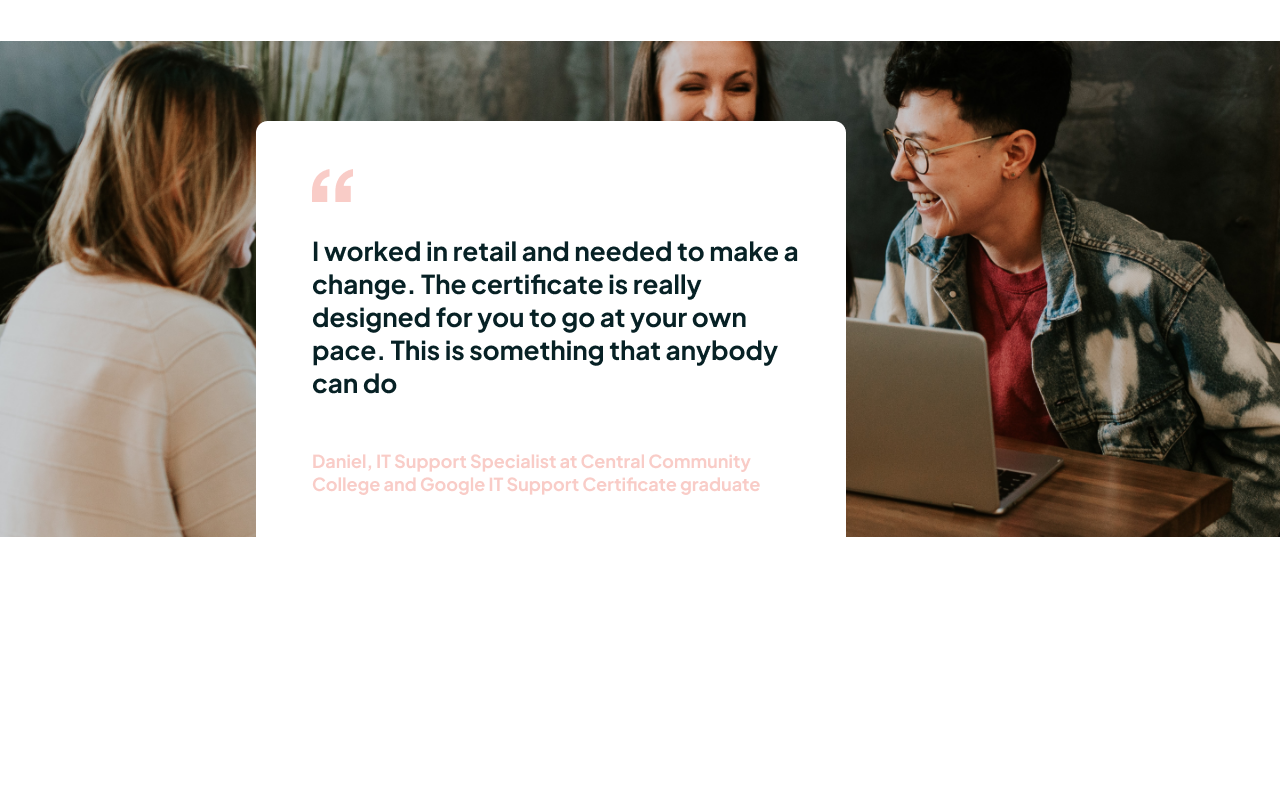
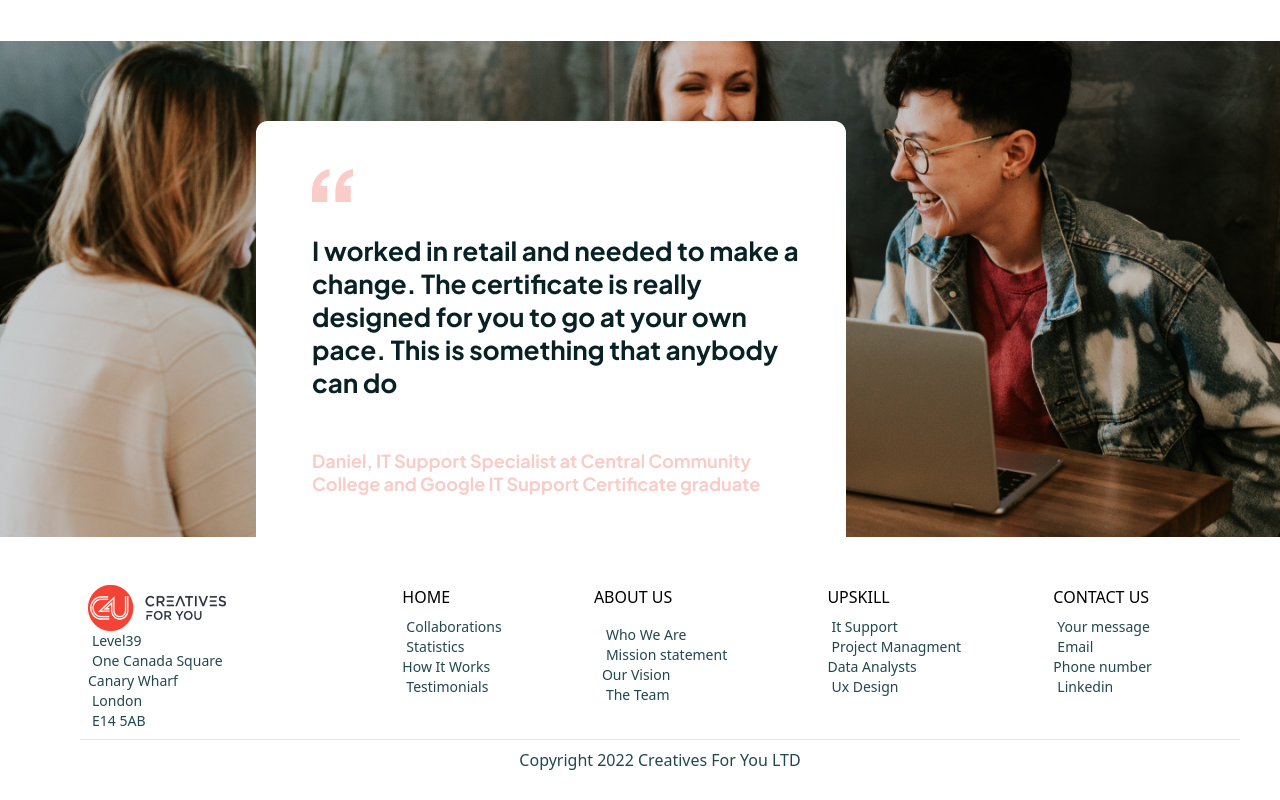
Before and after one commit to ebnaayadepu/Tailwind-Assainment-03, a website built with Vite: page index.html in a window 1280 px wide. Shown: the part 6908-7708 px from the top of the page. Before the commit the page ends 7464 px from the top, so only its background shows below. Built offline with nearby package versions, Linux system fonts and the light colour scheme.

Commit message:
footer section

```diff
--- a/index.html
+++ b/index.html
@@ -370,5 +370,67 @@
          <img class="object-cover w-24 md:w-52 lg:w-auto h-auto" src="image/Text Container.png" alt="">
         </div>
        </div>
+
+       <!--THIS IS FOOTER  SECTION-->
+       <footer class="md:pt-10 pt-5 px-2 md:px-10 lg:ps-20 ">
+        <div class="grid grid-col-24 grid-flow-col">
+        <div class="col-span-4 md:p-2">
+          <img src="image/c4u full logo_2022 1.png" alt="">
+          <ul class="flex flex-col text-[10px] md:text-sm text-[#20484F]">
+            <a class="hover:text-red-600 hover:scale-105 duration-500 transition-all translate-x-1" href="#">Level39</a>
+            <a class="hover:text-red-600 hover:scale-105 duration-500 transition-all translate-x-1"  href="#">One Canada Square</a>
+            <a class="hover:text-red-600 hover:scale-105 duration-500 transition-all translate-x-1"  href="#"><a href="#"> Canary Wharf</a>
+            <a class="hover:text-red-600 hover:scale-105 duration-500 transition-all translate-x-1"  href="#">London</a>
+            <a class="hover:text-red-600 hover:scale-105 duration-500 transition-all translate-x-1"  href="#">E14 5AB</a>
+          </ul>
+        </div>
+        <div class="col-span-8 md:col-span-4">
+
+        </div>
+
+        <div class="col-span-4 md:p-2">
+          <button class="uppercase text-sm md:text-base mb-2">home</button>
+          <ul class="flex flex-col text-[10px] md:text-sm text-[#20484F]">
+            <a class="hover:text-red-600 hover:scale-105 duration-500 transition-all translate-x-1"  href="#">Collaborations</a>
+            <a class="hover:text-red-600 hover:scale-105 duration-500 transition-all translate-x-1"  href="#">Statistics</a>
+            <a class="hover:text-red-600 hover:scale-105 duration-500 transition-all translate-x-1"  href="#"><a href="#"> How It Works </a>
+            <a class="hover:text-red-600 hover:scale-105 duration-500 transition-all translate-x-1"  href="#">Testimonials </a>
+          </ul>
+        </div>
+
+        <div class="col-span-4 md:p-2">
+          <button class="uppercase text-sm md:text-base mb-2">about us</button>
+          <ul class="flex flex-col text-[10px] md:text-sm text-[#20484F] p-2">
+            <a class="hover:text-red-600 hover:scale-105 duration-500 transition-all translate-x-1"  href="#">Who We Are</a>
+            <a class="hover:text-red-600 hover:scale-105 duration-500 transition-all translate-x-1"  href="#">Mission statement </a>
+            <a class="hover:text-red-600 hover:scale-105 duration-500 transition-all translate-x-1"  href="#"><a href="#"> Our Vision  </a>
+            <a class="hover:text-red-600 hover:scale-105 duration-500 transition-all translate-x-1"  href="#">The Team</a>
+          </ul>
+        </div>
+
+        <div class="col-span-4 md:p-2">
+          <button class="uppercase text-sm md:text-base mb-2">upskill</button>
+          <ul class="flex flex-col text-[10px] md:text-sm text-[#20484F]">
+            <a class="hover:text-red-600 hover:scale-105 duration-500 transition-all translate-x-1"  href="#">It Support </a>
+            <a class="hover:text-red-600 hover:scale-105 duration-500 transition-all translate-x-1"  href="#">Project Managment  </a>
+            <a class="hover:text-red-600 hover:scale-105 duration-500 transition-all translate-x-1"  href="#"><a href="#"> Data Analysts  </a>
+            <a class="hover:text-red-600 hover:scale-105 duration-500 transition-all translate-x-1"  href="#">Ux Design </a>
+          </ul>
+        </div>
+
+        <div class="col-span-4 md:p-2">
+          <button class="uppercase text-sm md:text-base mb-2">Contact Us </button>
+          <ul class="flex flex-col text-[10px] md:text-sm text-[#20484F]">
+            <a class="hover:text-red-600 hover:scale-105 duration-500 transition-all translate-x-1"  href="#">Your message  </a>
+            <a class="hover:text-red-600 hover:scale-105 duration-500 transition-all translate-x-1"  href="#">Email  </a>
+            <a class="hover:text-red-600 hover:scale-105 duration-500 transition-all translate-x-1"  href="#"><a href="#">Phone number  </a>
+            <a class="hover:text-red-600 hover:scale-105 duration-500 transition-all translate-x-1"  href="#">Linkedin</a>
+          </ul>
+        </div>
+        </div>
+        <div class="text-[#20484F] mb-5 p-2 border-t flex justify-center items-center ">
+          Copyright 2022 Creatives For You LTD
+        </div>
+       </footer>
   </body>
 </html>
```
